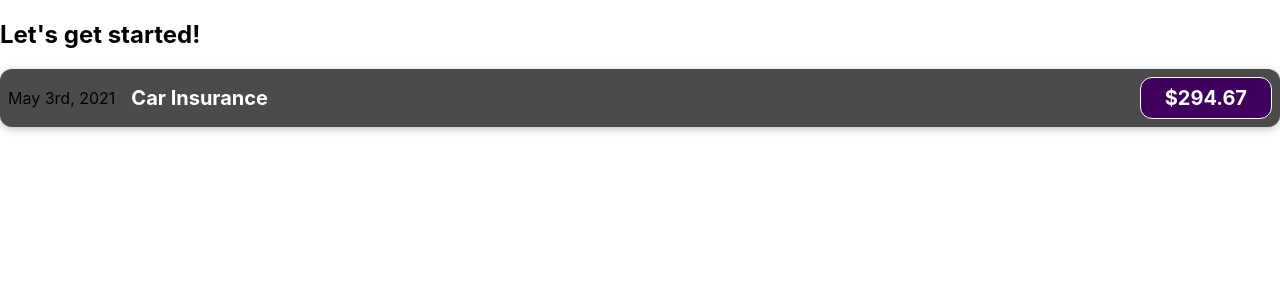
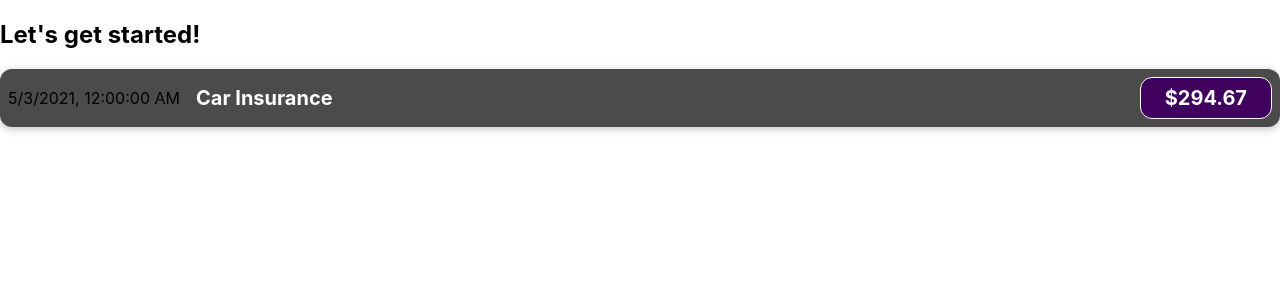
Before and after one commit to jaggerabney/ReactJS-Udemy-Course, a React (Create React App) app in the folder react-complete-guide/: page / in a window 1280 px wide. Shown: the top 300 px of the page. Built offline with nearby package versions, Linux system fonts and the light colour scheme.

Commit message:
extracted hard-coded variables from ExpenseItem

```diff
--- a/react-complete-guide/src/components/ExpenseItem.js
+++ b/react-complete-guide/src/components/ExpenseItem.js
@@ -13,12 +13,16 @@
 import "./ExpenseItem.css";
 
 function ExpenseItem() {
+  const expenseDate = new Date(2021, 4, 3);
+  const expenseTitle = "Car Insurance";
+  const expenseAmount = 294.67;
+
   return (
     <div className="expense-item">
-            <div>May 3rd, 2021</div>
+      <div>{expenseDate.toLocaleString()}</div>
       <div className="expense-item__description">
-                <h2>Car Insurance</h2>
-                <div className="expense-item__price">$294.67</div>
+        <h2>{expenseTitle}</h2>
+        <div className="expense-item__price">${expenseAmount}</div>
       </div>
     </div>
   );
```
Lines whose indentation alone changed are shown as unchanged.
